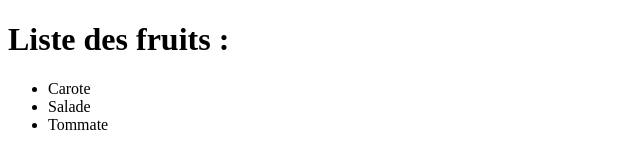
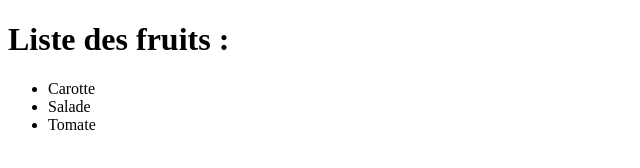
Before and after one commit to Mimo81000/Exercice-rebase, a plain HTML site: page index.html in a window 1280 px wide. Shown: the full height of the page, 0-640 px from the left. Drawn offline with Linux system fonts and the light colour scheme.

Commit message:
Fix typos in vegetable list

```diff
--- a/index.html
+++ b/index.html
@@ -1,18 +1,19 @@
 <!DOCTYPE html>
 <html lang="fr">
     <head>
-        <meta charset="UTF-8">
-        <meta name="viewport"
-              content="width=device-width, user-scalable=no, initial-scale=1.0, maximum-scale=1.0, minimum-scale=1.0">
+	<meta charset="UTF-8">
+	<meta name="viewport"
+	content="width=device-width, user-scalable=no,
+	initial-scale=1.0, maximum-scale=1.0, minimum-scale=1.0">
         <meta http-equiv="X-UA-Compatible" content="ie=edge">
         <title>Document</title>
     </head>
     <body>
         <h1>Liste des fruits :</h1>
         <ul>
-            <li>Carote</li>
+            <li>Carotte</li>
             <li>Salade</li>
-            <li>Tommate</li>
+            <li>Tomate</li>
         </ul>
     </body>
 </html>
```
